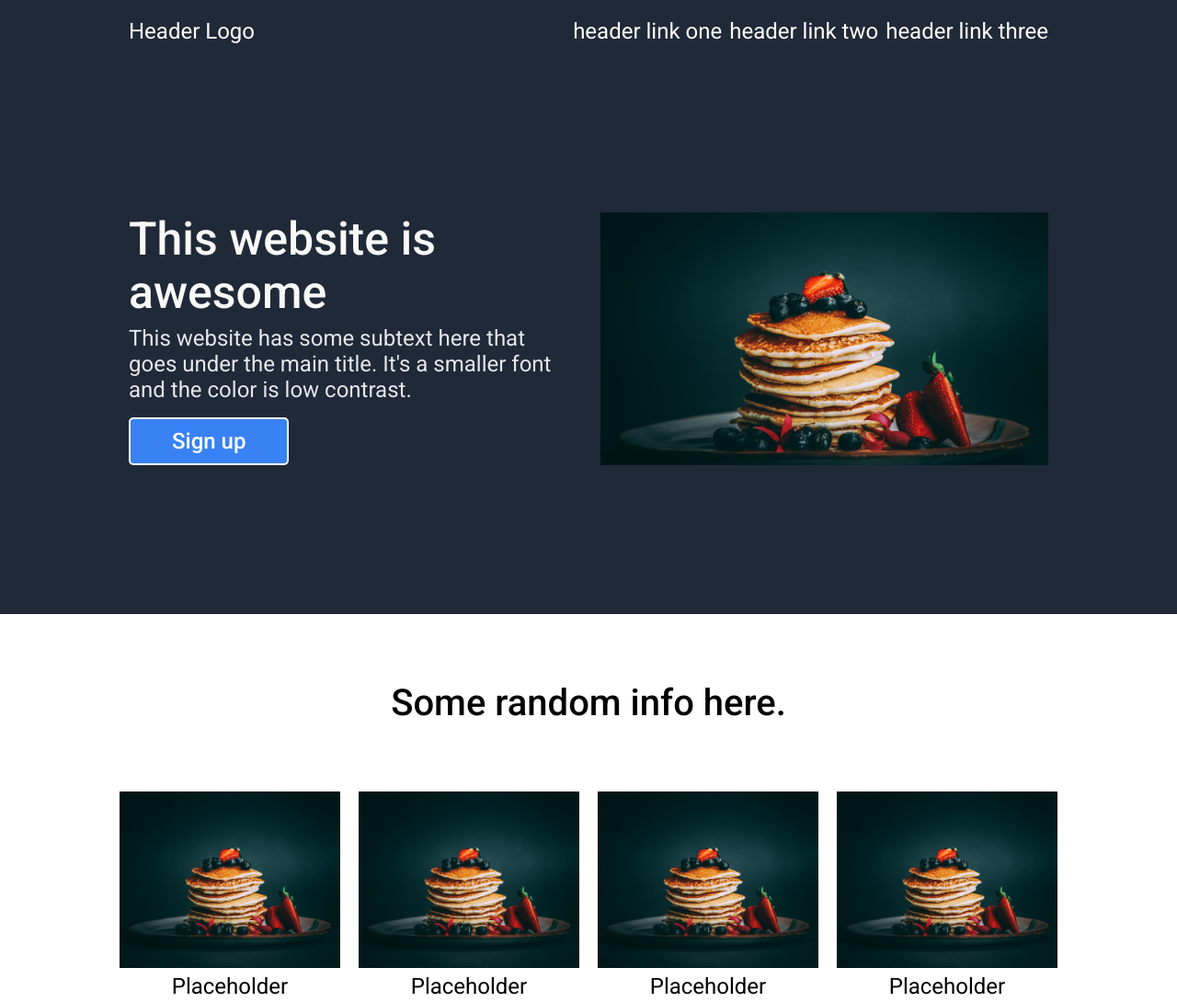
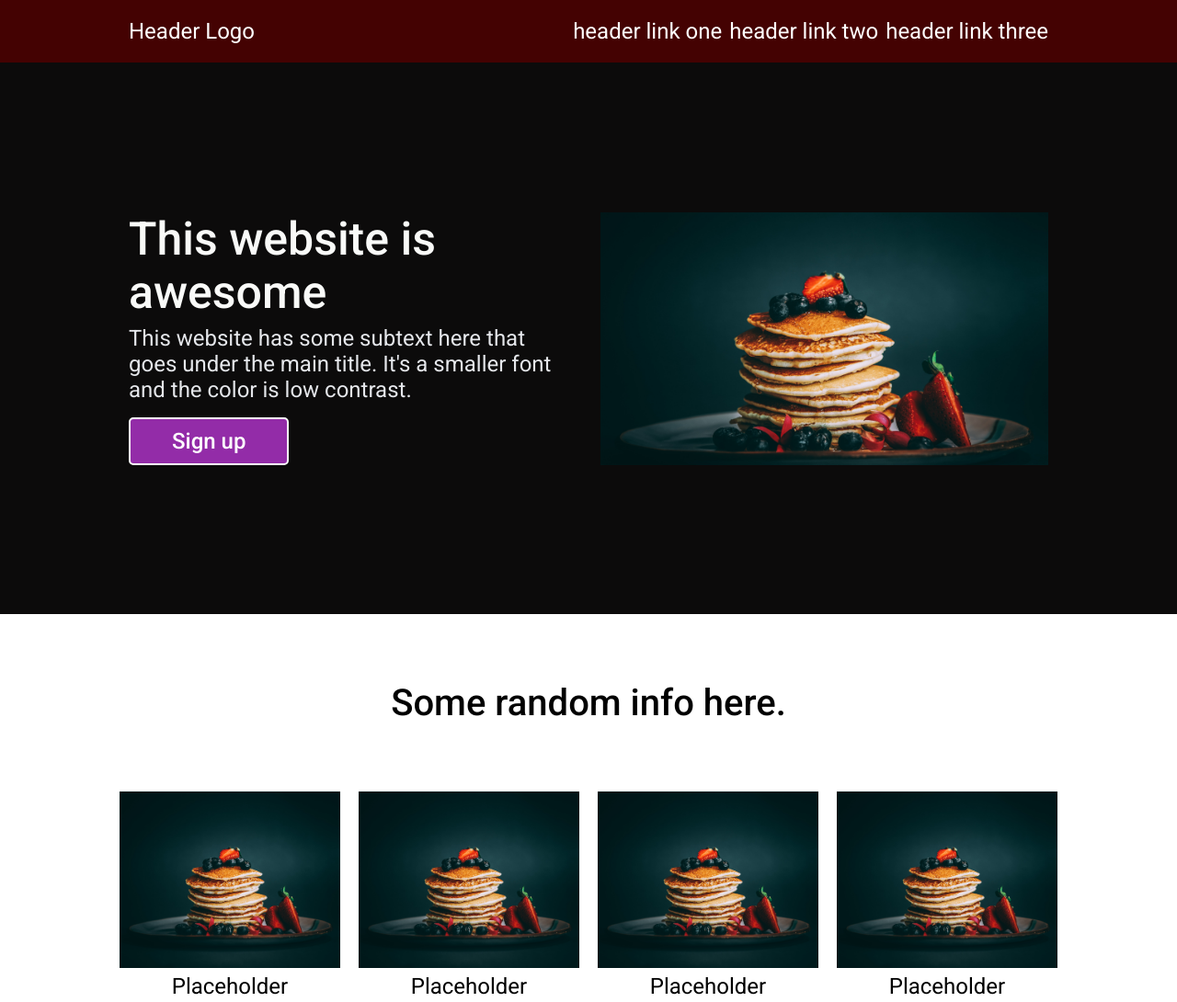
Before and after one commit to BlueRedBlueYellow/landing-page, a plain HTML site: page index.html in a window 1280 px wide. Shown: the top 1090 px of the page at 92% size. Drawn offline with Linux system fonts and the light colour scheme.

Commit message:
Changed colors from blue to red and pink

```diff
--- a/style.css
+++ b/style.css
@@ -18,7 +18,7 @@ body {
 .header-section {
     display: flex;
     justify-content: center;
-    background-color: #1f2937;
+    background-color: #440202;
 }
 
 .header, .footer {
@@ -50,7 +50,7 @@ ul {
     align-items: center;
     justify-content: center;
     height: 600px;
-    background-color: #1f2937;
+    background-color: #0c0b0b;
 }
 
 .hero-card {
@@ -167,9 +167,8 @@ ul {
     padding: 0 100px;
     align-items: center;
     height: 200px;
-    border: solid #3882F6 5px;
     border-radius: 15px;
-    background-color: #3882F6;
+    background-color: #440202;
     color: white;
 }
 
@@ -193,7 +192,7 @@ ul {
     cursor: pointer;
     color: white;
     padding: 10px 45px;
-    background-color: #3882F6;
+    background-color: #932ca8;
     border: solid #ffffff 2px;
     border-radius: 5px;
 }
```
